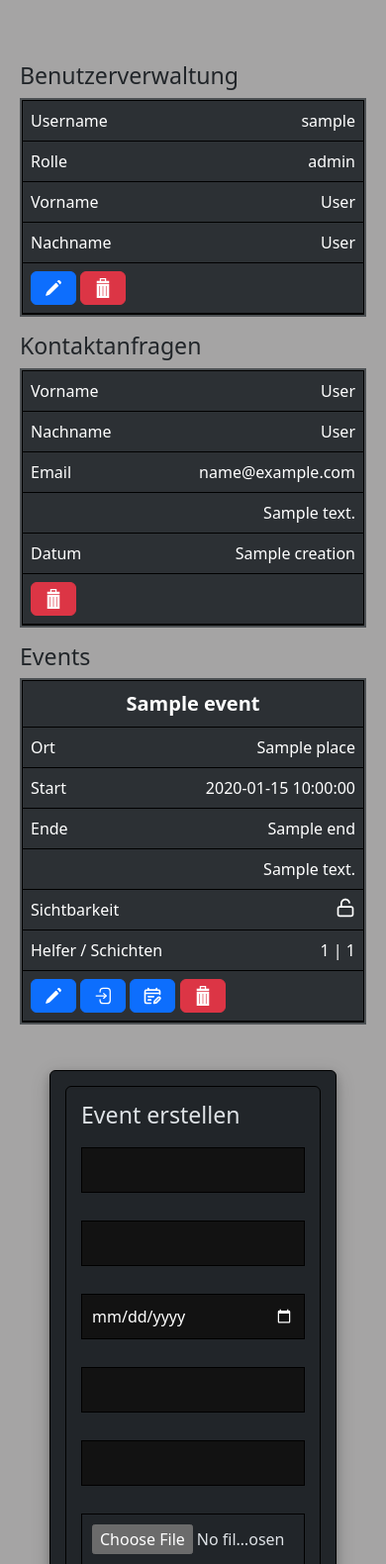
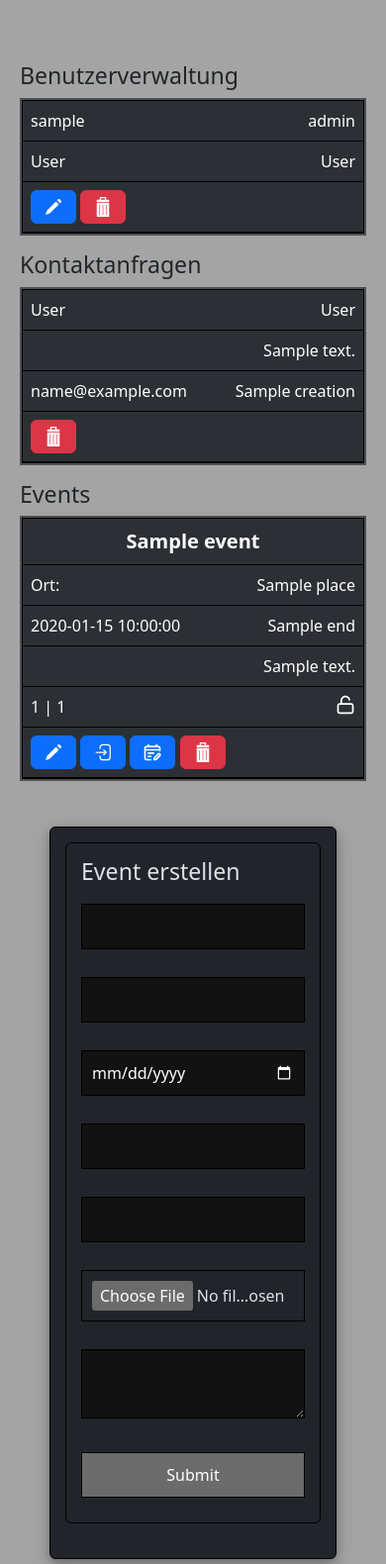
Before and after one commit to Wunkelbold/sia-planb, a Python web app: template sia-backend/flask-server/static/templates/admin.html in a window 390 px wide. Shown: the part 75-1655 px from the top of the page at 99% size. Run offline with Jinja, Linux system fonts and the light colour scheme; the template is opened without the code that fills it: most values are stand-ins (such as "Sample title", 1, 10 or a date in 2020); form fields are guessed from the names that the template uses.

Commit message:
mobile design optimization

```diff
--- a/sia-backend/flask-server/static/css/base.css
+++ b/sia-backend/flask-server/static/css/base.css
@@ -48,10 +48,23 @@ thead {
   color: #198754;
 }
 
+.svg-container{
+  display: none;
+  padding-left: 5px;
+  padding-right: 5px;
+  text-align: center;
+}
+
 @media (max-width: 768px) {
   table, thead, tbody, th, td, tr {
       display: block;
   }
+
+  .svg-container{
+    display: flex;
+    align-items: center;
+  }
+
 
   thead {
       display: none;
--- a/sia-backend/flask-server/static/templates/admin-contacts.html
+++ b/sia-backend/flask-server/static/templates/admin-contacts.html
@@ -19,11 +19,11 @@
                     {% for contact in contacts %}
                         <tr data-uid="{{ contact.uid }}">
                             <td class="hide-on-mobile">{{ contact.category }}</td>
-                            <td data-label="Vorname">{{ contact.surname }}</td>
-                            <td data-label="Nachname">{{ contact.lastname }}</td>
-                            <td data-label="Email">{{ contact.email }}</td>
+                            <td class="hide-on-mobile">{{ contact.surname }}</td>
+                            <td data-label="{{ contact.surname }}">{{ contact.lastname }}</td>
+                            <td class="hide-on-mobile">{{ contact.email }}</td>
                             <td>{{ contact.message }}</td>
-                            <td data-label="Datum">{{ contact.creation }}</td>
+                            <td data-label="{{ contact.email }}">{{ contact.creation }}</td>
                             <td>
                                 <div class="card-body">
                                         <button type="button" class="btn btn-danger" data-bs-toggle="modal" data-bs-target="#deleteModal" data-uid="{{ contact.uid }}">
--- a/sia-backend/flask-server/static/templates/admin-events.html
+++ b/sia-backend/flask-server/static/templates/admin-events.html
@@ -40,12 +40,12 @@
                       <tr data-uid="{{ event.uid }}">
                           <td class="hide-on-mobile">{{ event.id }}</td>
                           <td class="name">{{ event.name }}</td>
-                          <td data-label="Ort">{{ event.place }}</td>
-                          <td data-label="Start">{{ event.date }}</td>
-                          <td data-label="Ende">{{ event.end }}</td>
+                          <td data-label="Ort:">{{ event.place }}</td>
+                          <td class="hide-on-mobile">{{ event.date }}</td>
+                          <td data-label="{{ event.date }}">{{ event.end }}</td>
                           <td>{{ event.description }}</td>
                           <td class="hide-on-mobile" >{{ event.username }}</td> <!-- Aus SQL JOIN-->
-                          <td data-label="Sichtbarkeit">
+                          <td data-label="{{ event.shift_filled_count }} | {{ event.shift_count }}">
                             {% if event.visibility == "private" %}
                               <svg
                                   width="25px"
@@ -151,7 +151,7 @@
                             </svg>
                           {% endif %}
                           </td>
-                          <td data-label="Helfer / Schichten">{{ event.shift_filled_count }} | {{ event.shift_count }}</td>
+                          <td data-label="Helfer / Schichten" class="hide-on-mobile">{{ event.shift_filled_count }} | {{ event.shift_count }}</td>
                           <td>
                               <div class="card-body">
                                 <button type="button" class="btn btn-primary" data-bs-toggle="modal" data-bs-target="#editEventModal" data-uid="{{ event.id }}"> <!-- HIER ID Aufgrund bestehender Infastruktur von MOPSKATER-->
--- a/sia-backend/flask-server/static/templates/admin-user.html
+++ b/sia-backend/flask-server/static/templates/admin-user.html
@@ -25,8 +25,8 @@
                     {% for user in users %}
                         <tr>
                             <td class="hide-on-mobile">{{user.id}}</td>
-                            <td data-label="Username">{{user.username}}</td>
-                            <td data-label="Rolle">{{user.role}}</td>
+                            <td class="hide-on-mobile">{{user.username}}</td>
+                            <td data-label="{{user.username}}">{{user.role}}</td>
                             <td class="hide-on-mobile" {{ ('style="color:green;"' if user.hs_email_confirmed else '') | safe }}>{{user.hs_email}}</td>
                             <td class="hide-on-mobile" {{ ('style="color:green;"' if user.email_confirmed else '') | safe }}>{{user.email}}</td>
                             {% if false %}
@@ -37,8 +37,8 @@
                             <td>{{user.city}}</td>
                             <td>{{user.postalcode}}</td>
                             {% else %}
-                            <td data-label="Vorname">{{user.surname}}</td>
-                            <td data-label="Nachname">{{user.lastname}}</td>
+                            <td class="hide-on-mobile" >{{user.surname}}</td>
+                            <td data-label="{{user.surname}}">{{user.lastname}}</td>
                             <td class="hide-on-mobile">****</td>
                             <td class="hide-on-mobile">****</td>
                             <td class="hide-on-mobile">****</td>
```
Also changed, not shown: sia-backend/flask-server/static/templates/events.html (+37 -6 lines).
